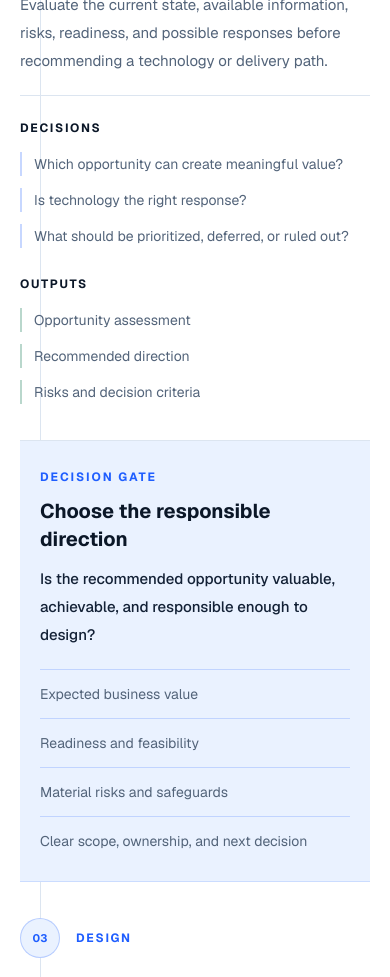
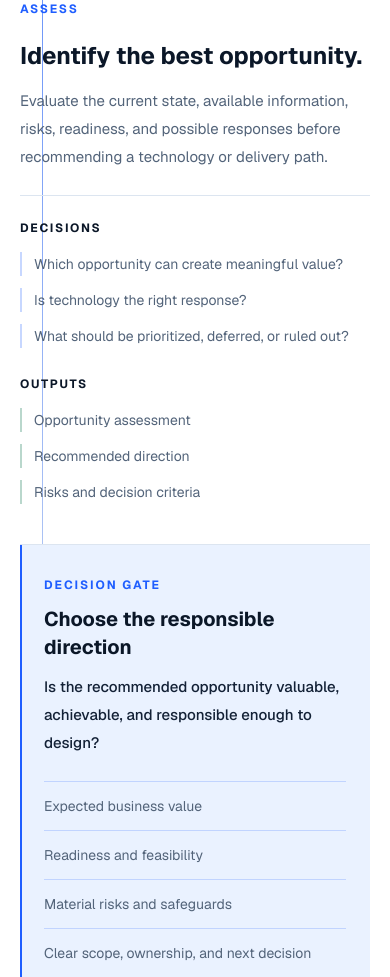
Before and after one commit to mandela237/cobrykz, a Next.js app: page /process in a window 390 px wide. Shown: the part 1720-2697 px from the top of the page. Built offline with nearby package versions, Linux system fonts and the light colour scheme; a web font is replaced by a local one.

Commit message:
feat: visualize the Cobrykz delivery process

```diff
--- a/app/globals.css
+++ b/app/globals.css
@@ -415,6 +415,38 @@ button {
   content: "";
 }
 
+.delivery-rail::before {
+  position: absolute;
+  z-index: 0;
+  top: 3.5rem;
+  bottom: 3.5rem;
+  left: 1.35rem;
+  width: 1px;
+  content: "";
+  background: linear-gradient(
+    to bottom,
+    var(--color-blue),
+    var(--color-border) 34%,
+    var(--color-border) 78%,
+    var(--color-evergreen)
+  );
+}
+
+.delivery-rail__stage:focus-within .delivery-rail__node {
+  border-color: var(--color-blue);
+  box-shadow: 0 0 0 4px rgb(31 94 255 / 0.1);
+}
+
+.delivery-rail__gate {
+  box-shadow: inset 2px 0 0 var(--color-blue);
+}
+
+@media (min-width: 640px) {
+  .delivery-rail::before {
+    left: 1.375rem;
+  }
+}
+
 .atlas-path[data-atlas-state="verified"] {
   stroke: var(--atlas-verified);
   stroke-width: 2;
--- /dev/null
+++ b/components/company/DeliveryRail.tsx
@@ -0,0 +1,132 @@
+import type {
+  ProcessDecisionGate,
+  ProcessStageDefinition,
+} from "@/components/content/companyPages";
+
+const deliverySequence = [
+  "Discover",
+  "Assess",
+  "Design",
+  "Build",
+  "Deploy",
+  "Optimize",
+] as const;
+
+export default function DeliveryRail({
+  stages,
+  gates,
+}: {
+  stages: readonly ProcessStageDefinition[];
+  gates: readonly ProcessDecisionGate[];
+}) {
+  return (
+    <ol
+      aria-label="Cobrykz delivery process"
+      className="delivery-rail relative border-y border-border"
+    >
+      {stages.map((stage, index) => {
+        const gate = gates.find(
+          (candidate) =>
+            candidate.after === stage.name &&
+            candidate.before === stages[index + 1]?.name,
+        );
+
+        return (
+          <li
+            key={stage.name}
+            id={`process-${stage.name.toLowerCase()}`}
+            className="delivery-rail__stage relative"
+          >
+            <article className="grid gap-6 border-b border-border py-10 sm:grid-cols-[5rem_minmax(0,0.82fr)_minmax(0,1.18fr)] sm:gap-8 lg:py-14">
+              <div>
+                <span
+                  aria-hidden="true"
+                  className="delivery-rail__node relative z-10 inline-flex size-11 items-center justify-center rounded-full border border-blue/30 bg-white text-[11px] font-bold text-blue"
+                >
+                  {String(index + 1).padStart(2, "0")}
+                </span>
+                <p className="mt-4 text-xs font-bold uppercase tracking-[0.14em] text-blue">
+                  {deliverySequence[index]}
+                </p>
+              </div>
+
+              <div>
+                <h2 className="text-balance text-2xl font-bold leading-tight text-navy sm:text-3xl">
+                  {stage.summary}
+                </h2>
+                <p className="mt-4 text-[15px] leading-7 text-slate sm:text-base">
+                  {stage.description}
+                </p>
+              </div>
+
+              <div className="grid gap-7 border-t border-border pt-6 sm:border-l sm:border-t-0 sm:pl-8 sm:pt-0 lg:grid-cols-2">
+                <div>
+                  <h3 className="text-xs font-bold uppercase tracking-[0.14em] text-navy">
+                    Decisions
+                  </h3>
+                  <ul className="mt-4 space-y-3">
+                    {stage.decisions.map((decision) => (
+                      <li
+                        key={decision}
+                        className="border-l-2 border-blue/25 pl-3 text-sm leading-6 text-slate"
+                      >
+                        {decision}
+                      </li>
+                    ))}
+                  </ul>
+                </div>
+                <div>
+                  <h3 className="text-xs font-bold uppercase tracking-[0.14em] text-navy">
+                    Outputs
+                  </h3>
+                  <ul className="mt-4 space-y-3">
+                    {stage.outputs.map((output) => (
+                      <li
+                        key={output}
+                        className="border-l-2 border-evergreen/30 pl-3 text-sm leading-6 text-slate"
+                      >
+                        {output}
+                      </li>
+                    ))}
+                  </ul>
+                </div>
+              </div>
+            </article>
+
+            {gate ? (
+              <aside
+                data-decision-gate
+                aria-label={`Decision gate between ${gate.after} and ${gate.before}`}
+                className="delivery-rail__gate border-b border-blue/20 bg-blue-tint px-6 py-8 sm:ml-20 sm:px-9"
+              >
+                <div className="grid gap-6 lg:grid-cols-[minmax(0,0.82fr)_minmax(0,1.18fr)]">
+                  <div>
+                    <p className="text-xs font-bold uppercase tracking-[0.16em] text-blue">
+                      Decision gate
+                    </p>
+                    <h2 className="mt-3 text-xl font-bold text-navy sm:text-2xl">
+                      {gate.title}
+                    </h2>
+                    <p className="mt-3 text-[15px] font-medium leading-7 text-charcoal">
+                      {gate.question}
+                    </p>
+                  </div>
+                  <ul className="grid gap-3 sm:grid-cols-2">
+                    {gate.criteria.map((criterion) => (
+                      <li
+                        key={criterion}
+                        className="border-t border-blue/20 pt-3 text-sm leading-6 text-slate"
+                      >
+                        {criterion}
+                      </li>
+                    ))}
+                  </ul>
+                </div>
+              </aside>
+            ) : null}
+          </li>
+        );
+      })}
+    </ol>
+  );
+}
--- a/components/company/ProcessPage.tsx
+++ b/components/company/ProcessPage.tsx
@@ -1,4 +1,5 @@
 import type { ProcessPageDefinition } from "@/components/content/companyPages";
+import DeliveryRail from "@/components/company/DeliveryRail";
 import PrimaryLink from "@/components/ui/PrimaryLink";
 
 type ProcessPageProps = {
@@ -40,106 +41,10 @@ export default function ProcessPage({ content }: ProcessPageProps) {
 
       <section aria-label="Process stages" className="bg-white">
         <div className="section-shell py-16 sm:py-20 lg:py-24">
-          <ol className="relative border-t border-border before:absolute before:bottom-12 before:left-5 before:top-11 before:w-px before:bg-border before:content-[''] sm:before:left-[1.375rem]">
-            {content.stages.map((stage, index) => {
-              const gate = content.decisionGates.find(
-                (gate) =>
-                  gate.after === stage.name &&
-                  gate.before === content.stages[index + 1]?.name,
-              );
-
-              return (
-                <li key={stage.name} className="relative">
-                  <article className="grid gap-5 border-b border-border py-9 sm:grid-cols-[4.5rem_minmax(0,0.8fr)_minmax(0,1.2fr)] sm:gap-7 lg:py-12">
-                    <div className="flex items-center gap-4 sm:block">
-                      <span
-                        aria-hidden="true"
-                        className="relative z-10 inline-flex size-10 items-center justify-center rounded-full border border-blue/25 bg-blue-tint text-[11px] font-bold text-blue sm:size-11"
-                      >
-                        {String(index + 1).padStart(2, "0")}
-                      </span>
-                      <p className="text-xs font-bold uppercase tracking-[0.14em] text-blue sm:mt-4">
-                        {stage.name}
-                      </p>
-                    </div>
-
-                    <div>
-                      <h2 className="text-balance text-2xl font-bold leading-tight text-navy sm:text-3xl">
-                        {stage.summary}
-                      </h2>
-                      <p className="mt-4 text-[15px] leading-7 text-slate sm:text-base">
-                        {stage.description}
-                      </p>
-                    </div>
-
-                    <div className="grid gap-7 border-t border-border pt-6 sm:border-l sm:border-t-0 sm:pl-7 sm:pt-0 lg:grid-cols-2">
-                      <div>
-                        <h3 className="text-xs font-bold uppercase tracking-[0.14em] text-navy">
-                          Decisions
-                        </h3>
-                        <ul className="mt-4 space-y-3">
-                          {stage.decisions.map((decision) => (
-                            <li
-                              key={decision}
-                              className="border-l-2 border-blue/25 pl-3 text-sm leading-6 text-slate"
-                            >
-                              {decision}
-                            </li>
-                          ))}
-                        </ul>
-                      </div>
-                      <div>
-                        <h3 className="text-xs font-bold uppercase tracking-[0.14em] text-navy">
-                          Outputs
-                        </h3>
-                        <ul className="mt-4 space-y-3">
-                          {stage.outputs.map((output) => (
-                            <li
-                              key={output}
-                              className="border-l-2 border-evergreen/30 pl-3 text-sm leading-6 text-slate"
-                            >
-                              {output}
-                            </li>
-                          ))}
-                        </ul>
-                      </div>
-                    </div>
-                  </article>
-
-                  {gate ? (
-                    <aside
-                      aria-label={`Decision gate between ${gate.after} and ${gate.before}`}
-                      className="border-b border-blue/15 bg-blue-tint px-5 py-7 sm:px-8"
-                    >
-                      <div className="grid gap-5 lg:grid-cols-[minmax(0,0.8fr)_minmax(0,1.2fr)] lg:items-start">
-                        <div>
-                          <p className="text-xs font-bold uppercase tracking-[0.16em] text-blue">
-                            Decision gate
-                          </p>
-                          <h2 className="mt-3 text-xl font-bold text-navy sm:text-2xl">
-                            {gate.title}
-                          </h2>
-                          <p className="mt-3 text-[15px] font-medium leading-7 text-charcoal">
-                            {gate.question}
-                          </p>
-                        </div>
-                        <ul className="grid gap-3 sm:grid-cols-2">
-                          {gate.criteria.map((criterion) => (
-                            <li
-                              key={criterion}
-                              className="border-t border-blue/20 pt-3 text-sm leading-6 text-slate"
-                            >
-                              {criterion}
-                            </li>
-                          ))}
-                        </ul>
-                      </div>
-                    </aside>
-                  ) : null}
-                </li>
-              );
-            })}
-          </ol>
+          <DeliveryRail
+            stages={content.stages}
+            gates={content.decisionGates}
+          />
         </div>
       </section>
 
```
Also changed, not shown: 1 other file (tests, documents, lock files or other folders).
